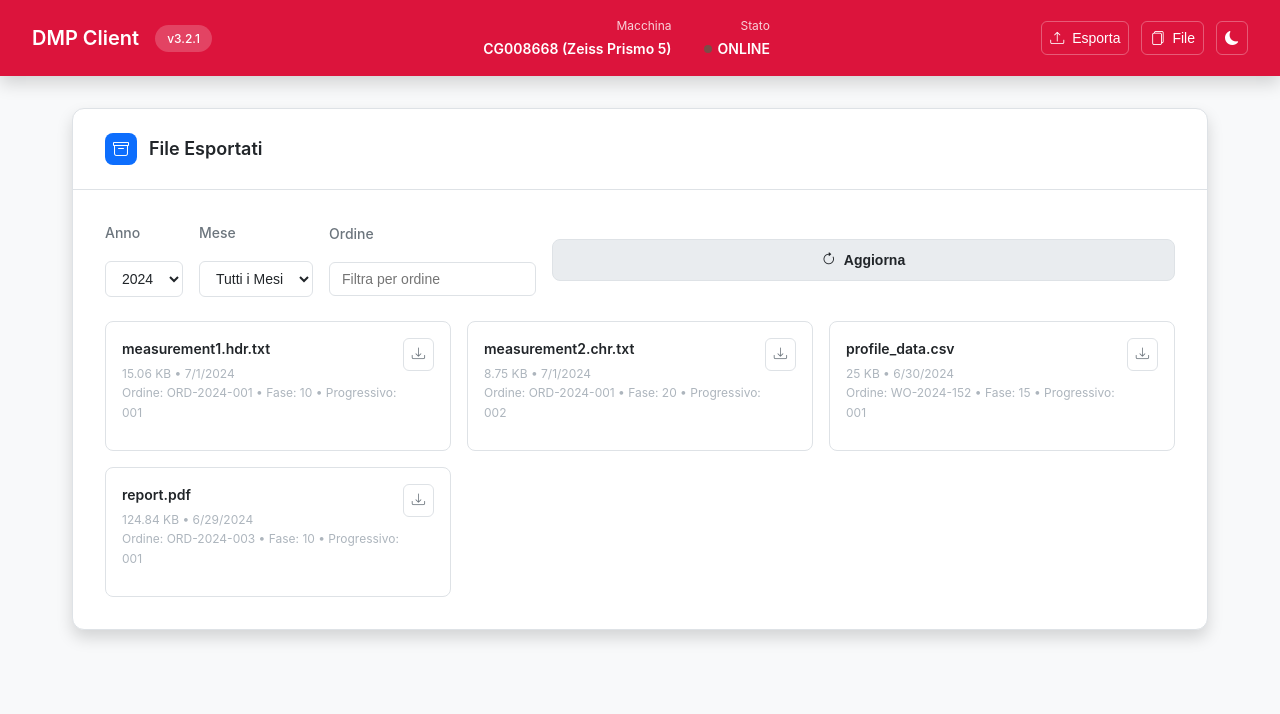
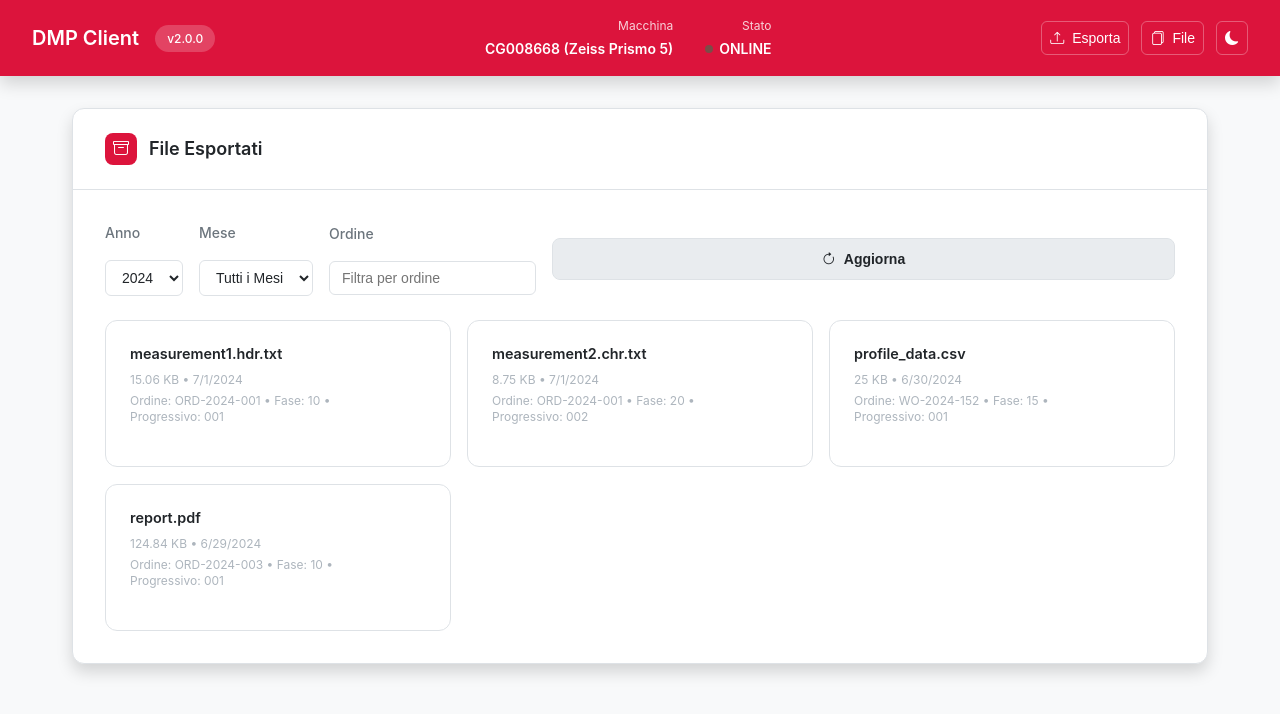
Before and after one commit to yassingamalz/dmp-client, an Angular app: page /files in a window 1280 px wide. Shown: the top 714 px of the page. Built offline with nearby package versions, Linux system fonts and the light colour scheme.

Commit message:
feat: enhance view transitions and loading animations with skeleton loaders and staggered file card animations

```diff
--- a/src/app/app.component.scss
+++ b/src/app/app.component.scss
@@ -11,8 +11,43 @@
   max-width: 1200px;
   margin: 0 auto;
   width: 100%;
+  position: relative;
+  overflow: hidden;
 
   @media (max-width: 768px) {
     padding: 1rem;
   }
 }
+
+/* Enhanced view transitions */
+.main-content ::ng-deep router-outlet + * {
+  animation: viewSlideIn 0.6s cubic-bezier(0.25, 0.8, 0.25, 1) forwards;
+}
+
+@keyframes viewSlideIn {
+  0% {
+    opacity: 0;
+    transform: translateX(30px);
+  }
+  100% {
+    opacity: 1;
+    transform: translateX(0);
+  }
+}
+
+/* Route change animation */
+.main-content ::ng-deep .export-view,
+.main-content ::ng-deep .files-view {
+  animation: fadeInUp 0.5s ease-out forwards;
+}
+
+@keyframes fadeInUp {
+  0% {
+    opacity: 0;
+    transform: translateY(20px);
+  }
+  100% {
+    opacity: 1;
+    transform: translateY(0);
+  }
+}
--- a/src/app/features/export/components/export-form/export-form.component.scss
+++ b/src/app/features/export/components/export-form/export-form.component.scss
@@ -0,0 +1,40 @@
+// src/app/features/export/components/export-form/export-form.component.scss
+:host {
+  animation: slideInFromLeft 0.6s ease-out;
+}
+
+@keyframes slideInFromLeft {
+  0% {
+    opacity: 0;
+    transform: translateX(-20px);
+  }
+  100% {
+    opacity: 1;
+    transform: translateX(0);
+  }
+}
+
+.card {
+  position: relative;
+  overflow: hidden;
+
+  &::before {
+    content: '';
+    position: absolute;
+    top: 0;
+    left: -100%;
+    width: 100%;
+    height: 2px;
+    background: linear-gradient(90deg, transparent, var(--ferrari-red), transparent);
+    animation: loadingBar 6s ease-in-out infinite;
+  }
+}
+
+@keyframes loadingBar {
+  0% {
+    left: -100%;
+  }
+  100% {
+    left: 100%;
+  }
+}
--- a/src/app/features/export/export/export.component.ts
+++ b/src/app/features/export/export/export.component.ts
@@ -12,12 +12,18 @@ import { Component } from '@angular/core';
   `,
   styles: [`
     .export-view {
-      animation: fadeIn 0.3s ease;
+      animation: fadeInUp 0.5s ease-out forwards;
     }
 
-    @keyframes fadeIn {
-      from { opacity: 0; transform: translateY(10px); }
-      to { opacity: 1; transform: translateY(0); }
+    @keyframes fadeInUp {
+      0% {
+        opacity: 0;
+        transform: translateY(20px);
+      }
+      100% {
+        opacity: 1;
+        transform: translateY(0);
+      }
     }
   `]
 })
--- a/src/app/features/files/components/file-browser/file-browser.component.html
+++ b/src/app/features/files/components/file-browser/file-browser.component.html
@@ -1,5 +1,28 @@
 <div class="file-grid">
-  <div *ngFor="let file of files" class="file-card" (click)="viewFile(file)">
+  <!-- Loading skeleton -->
+  <div *ngIf="loading" class="skeleton-container">
+    <div *ngFor="let item of getSkeletonItems(); let i = index"
+         class="skeleton-card"
+         [style.animation-delay]="i * 0.1 + 's'">
+      <div class="skeleton-header">
+        <div class="skeleton-title"></div>
+        <div class="skeleton-action"></div>
+      </div>
+      <div class="skeleton-meta"></div>
+      <div class="skeleton-meta short"></div>
+      <div class="skeleton-footer">
+        <div class="skeleton-badge"></div>
+        <div class="skeleton-badge"></div>
+      </div>
+    </div>
+  </div>
+
+  <!-- Actual file cards -->
+  <div *ngIf="!loading" class="file-cards-container">
+    <div *ngFor="let file of files; let i = index"
+         class="file-card"
+         [style.animation-delay]="i * 0.05 + 's'"
+         (click)="viewFile(file)">
       <div class="file-card-header">
         <div>
           <div class="file-card-title">{{ getDisplayName(file.name) }}</div>
@@ -11,14 +34,15 @@
           </div>
         </div>
         <div class="file-card-actions">
-        <button class="btn-icon" (click)="downloadFile($event, file)" title="Scarica">
+          <button class="btn-icon file-action-btn" (click)="downloadFile($event, file)" title="Scarica">
             <i class="bi bi-download"></i>
           </button>
         </div>
       </div>
     </div>
+  </div>
 
-  <div *ngIf="!files || files.length === 0" class="empty-state">
+  <div *ngIf="!loading && (!files || files.length === 0)" class="empty-state">
     <i class="bi bi-inbox"></i>
     Nessun file trovato per i filtri selezionati
   </div>
--- a/src/app/features/files/components/file-browser/file-browser.component.scss
+++ b/src/app/features/files/components/file-browser/file-browser.component.scss
@@ -3,20 +3,116 @@
   display: grid;
   grid-template-columns: repeat(auto-fill, minmax(300px, 1fr));
   gap: 1rem;
+  min-height: 200px;
+}
+
+.skeleton-container {
+  display: contents;
+}
+
+.skeleton-card {
+  background: var(--bg-primary);
+  border: 1px solid var(--border-color);
+  border-radius: 12px;
+  padding: 1.5rem;
+  opacity: 0;
+  animation: skeletonSlideIn 0.6s ease-out forwards;
+}
+
+.skeleton-header {
+  display: flex;
+  justify-content: space-between;
+  align-items: flex-start;
+  margin-bottom: 1rem;
+}
+
+.skeleton-title {
+  height: 18px;
+  background: var(--skeleton-bg);
+  border-radius: 4px;
+  width: 70%;
+  animation: skeletonShimmer 1.5s ease-in-out infinite;
+}
+
+.skeleton-action {
+  height: 24px;
+  width: 24px;
+  background: var(--skeleton-bg);
+  border-radius: 50%;
+  animation: skeletonShimmer 1.5s ease-in-out infinite;
+}
+
+.skeleton-meta {
+  height: 14px;
+  background: var(--skeleton-bg);
+  border-radius: 4px;
+  width: 100%;
+  margin-bottom: 0.5rem;
+  animation: skeletonShimmer 1.5s ease-in-out infinite;
+
+  &.short {
+    width: 60%;
+  }
+}
+
+.skeleton-footer {
+  display: flex;
+  gap: 0.5rem;
+  margin-top: 1rem;
+}
+
+.skeleton-badge {
+  height: 16px;
+  width: 50px;
+  background: var(--skeleton-bg);
+  border-radius: 12px;
+  animation: skeletonShimmer 1.5s ease-in-out infinite;
+}
+
+.file-cards-container {
+  display: contents;
 }
 
 .file-card {
   background: var(--bg-primary);
   border: 1px solid var(--border-color);
-  border-radius: 8px;
-  padding: 1rem;
-  transition: all 0.3s ease;
+  border-radius: 12px;
+  padding: 1.5rem;
+  transition: all 0.3s cubic-bezier(0.25, 0.8, 0.25, 1);
   cursor: pointer;
+  position: relative;
+  overflow: hidden;
+  opacity: 0;
+  animation: fileCardSlideIn 0.5s ease-out forwards;
+
+  &::before {
+    content: '';
+    position: absolute;
+    top: 0;
+    left: -100%;
+    width: 100%;
+    height: 100%;
+    background: linear-gradient(90deg, transparent, rgba(255, 255, 255, 0.1), transparent);
+    transition: left 0.6s ease;
+  }
 
   &:hover {
     border-color: var(--ferrari-red);
-    transform: translateY(-2px);
-    box-shadow: var(--shadow-md);
+    transform: translateY(-4px) scale(1.02);
+    box-shadow: 0 12px 24px rgba(0, 0, 0, 0.1);
+
+    &::before {
+      left: 100%;
+    }
+
+    .file-action-btn {
+      opacity: 1;
+      transform: scale(1);
+    }
+  }
+
+  &:active {
+    transform: translateY(-2px) scale(1.01);
   }
 }
 
@@ -30,13 +126,16 @@
 .file-card-title {
   font-weight: 600;
   color: var(--text-primary);
-  font-size: 0.875rem;
-  margin-bottom: 0.25rem;
+  font-size: 0.9rem;
+  margin-bottom: 0.5rem;
+  line-height: 1.3;
 }
 
 .file-card-meta {
   font-size: 0.75rem;
   color: var(--text-muted);
+  margin-bottom: 0.25rem;
+  line-height: 1.4;
 }
 
 .file-card-actions {
@@ -44,15 +143,90 @@
   gap: 0.5rem;
 }
 
+.file-action-btn {
+  opacity: 0;
+  transform: scale(0.8);
+  transition: all 0.3s ease;
+  background: var(--ferrari-red);
+  color: white;
+  border: none;
+
+  &:hover {
+    background: var(--accent-secondary);
+    transform: scale(1.1);
+  }
+}
+
 .empty-state {
   grid-column: 1 / -1;
   text-align: center;
-  padding: 2rem;
+  padding: 4rem 2rem;
   color: var(--text-muted);
+  opacity: 0;
+  animation: fadeInUp 0.8s ease-out 0.5s forwards;
 
   i {
-    font-size: 3rem;
-    margin-bottom: 1rem;
+    font-size: 4rem;
+    margin-bottom: 1.5rem;
     display: block;
+    opacity: 0.6;
   }
 }
+
+/* Animations */
+@keyframes skeletonSlideIn {
+  0% {
+    opacity: 0;
+    transform: translateY(20px);
+  }
+  100% {
+    opacity: 1;
+    transform: translateY(0);
+  }
+}
+
+@keyframes skeletonShimmer {
+  0% {
+    background-position: -200px 0;
+  }
+  100% {
+    background-position: calc(200px + 100%) 0;
+  }
+}
+
+@keyframes fileCardSlideIn {
+  0% {
+    opacity: 0;
+    transform: translateY(20px) scale(0.95);
+  }
+  100% {
+    opacity: 1;
+    transform: translateY(0) scale(1);
+  }
+}
+
+@keyframes fadeInUp {
+  0% {
+    opacity: 0;
+    transform: translateY(30px);
+  }
+  100% {
+    opacity: 1;
+    transform: translateY(0);
+  }
+}
+
+/* Responsive design */
+@media (max-width: 768px) {
+  .file-grid {
+    grid-template-columns: 1fr;
+  }
+
+  .file-card {
+    padding: 1rem;
+  }
+
+  .skeleton-card {
+    padding: 1rem;
+  }
+}
--- a/src/app/features/files/components/file-browser/file-browser.component.ts
+++ b/src/app/features/files/components/file-browser/file-browser.component.ts
@@ -8,9 +8,9 @@ import { ToastService } from '../../../../core/services/toast.service';
   templateUrl: './file-browser.component.html',
   styleUrl: './file-browser.component.scss'
 })
-
 export class FileBrowserComponent {
   @Input() files: UploadedFile[] | null = [];
+  @Input() loading: boolean = false;
 
   constructor(private toastService: ToastService) { }
 
@@ -40,4 +40,8 @@ export class FileBrowserComponent {
   getDisplayName(fileName: string): string {
     return fileName.split('#')[1] || fileName;
   }
+
+  getSkeletonItems(): number[] {
+    return Array(6).fill(0).map((_, i) => i);
+  }
 }
--- a/src/app/features/files/files/files.component.ts
+++ b/src/app/features/files/files/files.component.ts
@@ -1,7 +1,7 @@
 // src/app/features/files/files.component.ts
 import { Component, OnInit } from '@angular/core';
 import { FormBuilder, FormGroup } from '@angular/forms';
-import { Observable, combineLatest, map, startWith } from 'rxjs';
+import { Observable, combineLatest, map, startWith, delay, finalize } from 'rxjs';
 import { UploadedFile } from '../../../core/models/uploaded-file';
 import { ApiService } from '../../../core/services/api.service';
 
@@ -22,7 +22,8 @@ import { ApiService } from '../../../core/services/api.service';
             (refresh)="refreshFiles()">
           </app-file-filters>
           <app-file-browser
-            [files]="filteredFiles$ | async">
+            [files]="filteredFiles$ | async"
+            [loading]="loading">
           </app-file-browser>
         </div>
       </div>
@@ -44,6 +45,7 @@ export class FilesComponent implements OnInit {
   filterForm: FormGroup;
   allFiles$: Observable<UploadedFile[]>;
   filteredFiles$: Observable<UploadedFile[]> | undefined;
+  loading = true;
 
   constructor(
     private fb: FormBuilder,
@@ -55,7 +57,10 @@ export class FilesComponent implements OnInit {
       order: ['']
     });
 
-    this.allFiles$ = this.apiService.getUploadedFiles();
+    this.allFiles$ = this.apiService.getUploadedFiles().pipe(
+      delay(800), // Simulate network delay
+      finalize(() => this.loading = false)
+    );
   }
 
   ngOnInit(): void {
@@ -68,7 +73,11 @@ export class FilesComponent implements OnInit {
   }
 
   refreshFiles(): void {
-    this.allFiles$ = this.apiService.getUploadedFiles();
+    this.loading = true;
+    this.allFiles$ = this.apiService.getUploadedFiles().pipe(
+      delay(800), // Simulate network delay
+      finalize(() => this.loading = false)
+    );
     this.ngOnInit(); // Re-initialize the filtered files observable
   }
 
--- a/src/app/shared/components/header/header.component.html
+++ b/src/app/shared/components/header/header.component.html
@@ -1,7 +1,7 @@
 <header class="header">
   <div class="header-left">
     <h1>DMP Client</h1>
-    <span class="version-badge">v3.2.1</span>
+    <span class="version-badge">v2.0.0</span>
   </div>
   <div class="header-info">
     <div class="info-item">
--- a/src/styles.scss
+++ b/src/styles.scss
@@ -94,7 +94,7 @@ html {
 .card-icon {
   width: 32px;
   height: 32px;
-  background: var(--accent-primary);
+  background: var(--ferrari-red);
   border-radius: 8px;
   display: flex;
   align-items: center;
@@ -629,3 +629,61 @@ html {
     transition-duration: 0.01ms !important;
   }
 }
+
+/* Skeleton Loading Styles */
+:root {
+  --skeleton-bg: linear-gradient(90deg,
+    var(--bg-secondary) 25%,
+    var(--bg-tertiary) 50%,
+    var(--bg-secondary) 75%);
+  --skeleton-bg-size: 200px 100%;
+}
+
+[data-theme="dark"] {
+  --skeleton-bg: linear-gradient(90deg,
+    var(--bg-secondary) 25%,
+    var(--bg-tertiary) 50%,
+    var(--bg-secondary) 75%);
+}
+
+.skeleton-shimmer {
+  background: var(--skeleton-bg);
+  background-size: var(--skeleton-bg-size);
+  animation: skeletonShimmer 1.5s ease-in-out infinite;
+}
+
+@keyframes skeletonShimmer {
+  0% {
+    background-position: -200px 0;
+  }
+  100% {
+    background-position: calc(200px + 100%) 0;
+  }
+}
+
+/* Enhanced micro-interactions */
+.file-card,
+.card {
+  will-change: transform, box-shadow;
+}
+
+.btn-icon {
+  will-change: transform, background-color;
+}
+
+/* Smooth transitions for route changes */
+router-outlet + * {
+  display: block;
+  animation: routeSlideIn 0.4s ease-out;
+}
+
+@keyframes routeSlideIn {
+  0% {
+    opacity: 0;
+    transform: translateX(20px);
+  }
+  100% {
+    opacity: 1;
+    transform: translateX(0);
+  }
+}
```
Lines whose indentation alone changed are shown as unchanged.
